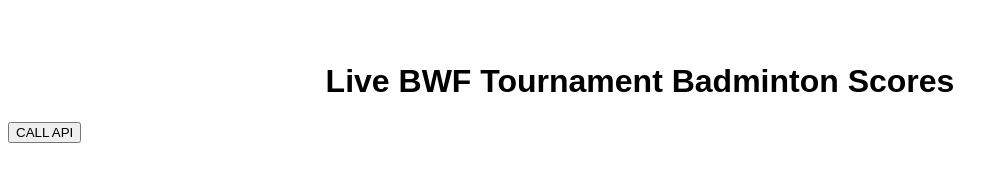
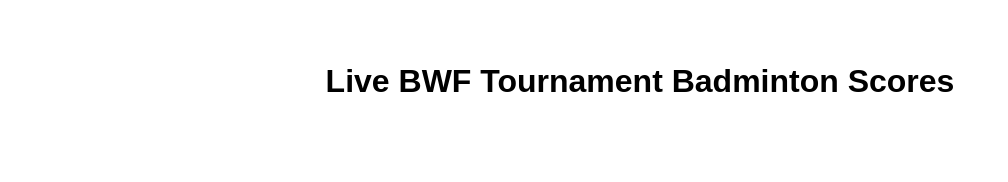
Before and after one commit to KinseyPYH/badmintonScores, a plain HTML site: page index.html in a window 1280 px wide. Shown: the whole page, without its empty margins (0-1008 px from the left). Drawn offline with nearby package versions, Linux system fonts and the light colour scheme; no server answers.

Commit message:
remove button

```diff
--- a/index.html
+++ b/index.html
@@ -17,7 +17,7 @@
 <body>
     <h1 id="Page_Title"> Live BWF Tournament Badminton Scores</h1>
 
-    <button onclick="callAPI()">CALL API</button>
+    <!-- <button onclick="callAPI()">CALL API</button> -->
 
     <div class="row">
 
```
